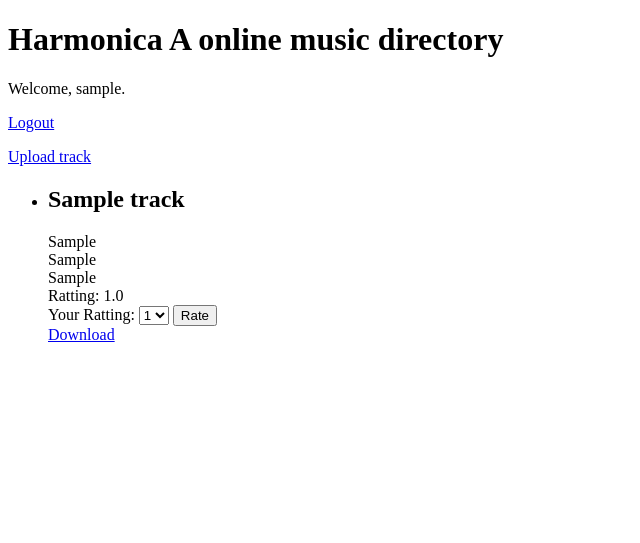
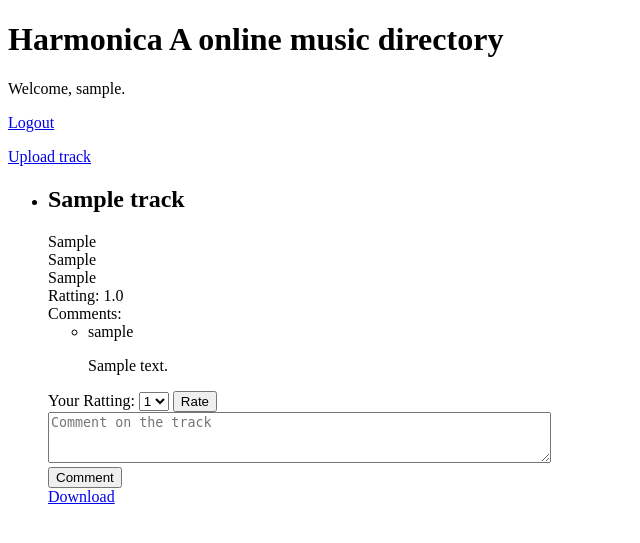
Before and after one commit to asutoshpalai/harmonica, a Django app: a page that uses musicd/templates/musicd/track.html in a window 1280 px wide. Shown: the top 543 px of the page, without its empty margins (0-640 px from the left). Run offline with Django 3.2, Linux system fonts and the light colour scheme; a user stored in the database is signed in; tables that the repository leaves empty hold one stand-in row (values such as "Sample post").

Commit message:
Added comment feature

```diff
--- a/musicd/models.py
+++ b/musicd/models.py
@@ -17,8 +17,6 @@ class Track(models.Model):
 
         return sum/(count if (count != 0) else 1)
 
-
-
     def __str__(self):
         return self.title + ' - ' + self.artist
 
@@ -30,3 +28,8 @@ class Vote(models.Model):
     track = models.ForeignKey(Track)
     user = models.ForeignKey(User)
     vote = models.IntegerField(choices=VOTES)
+
+class Comment(models.Model):
+    track = models.ForeignKey(Track)
+    user = models.ForeignKey(User)
+    comment = models.CharField(max_length=1000)
--- a/musicd/templates/musicd/track.html
+++ b/musicd/templates/musicd/track.html
@@ -4,6 +4,15 @@
   <span class="track-album">{{ track.album }}</span><br>
   <span class="track-genre">{{ track.genre }}</span><br>
   Ratting: <span class="votes">{{ track.rate }}</span><br>
+  Comments:
+  <ul class="comments">
+  {% for comment in track.comment_set.all %}
+    <li class="comment">
+      <span class="username">{{ comment.user.username }}</span></br>
+      <p class="comment">{{ comment.comment }}</p>
+    </li>
+  {% endfor %}
+  </ul>
   {% if user.is_authenticated %}
   <form class="vote" action="{% url 'musicd:vote' %}" method="post">
     {% csrf_token %}
@@ -16,7 +25,13 @@
       <option value="4">4</option>
       <option value="5">5</option>
       <select>
-        <input type="submit" value="Rate">
+      <input type="submit" value="Rate">
+  </form>
+  <form action="{% url 'musicd:comment' %}" method="post">
+    {% csrf_token %}
+    <input type="hidden" id="track_id" value="{{ track.id }}" name="track">
+    <textarea id="comment{{ track.id }}" name="comment" cols="60" rows="3" placeholder="Comment on the track"></textarea><br>
+    <input type="submit" value="Comment">
   </form>
   {% else %}
     <p>Please login to vote</p>
--- a/musicd/urls.py
+++ b/musicd/urls.py
@@ -5,5 +5,6 @@ from . import views
 urlpatterns = [
         url(r'^$', views.index, name='index'),
         url(r'^upload$', views.upload, name='upload'),
+        url(r'^comment$', views.comment, name='comment'),
         url(r'^vote$', views.vote, name='vote'),
     ]
--- a/musicd/views.py
+++ b/musicd/views.py
@@ -2,7 +2,7 @@ from django.shortcuts import render
 from django.http import HttpResponse
 from django.contrib.auth.decorators import login_required
 
-from .models import Track, Vote
+from .models import Track, Vote, Comment
 from .forms import TrackForm
 
 def index(request):
@@ -40,3 +40,19 @@ def vote(request):
     else:
         return HttpResponse('Incorrect HTTP METHOD')
     return HttpResponse('Vote Falied')
+
+@login_required
+def comment(request):
+    if request.method == 'POST':
+        track_id = request.POST['track']
+        track = Track.objects.get(pk=track_id)
+        comment = request.POST['comment']
+        user = request.user
+        if comment and track is not None:
+            v = Comment.objects.create(track=track, user=user, comment=comment)
+            return HttpResponse('Comment Added')
+        else:
+            return HttpResponse('Icorrect Data')
+    else:
+        return HttpResponse('Incorrect HTTP METHOD')
+    return HttpResponse('Comment Falied')
```
Also changed, not shown: musicd/migrations/0004_comment.py (added).
